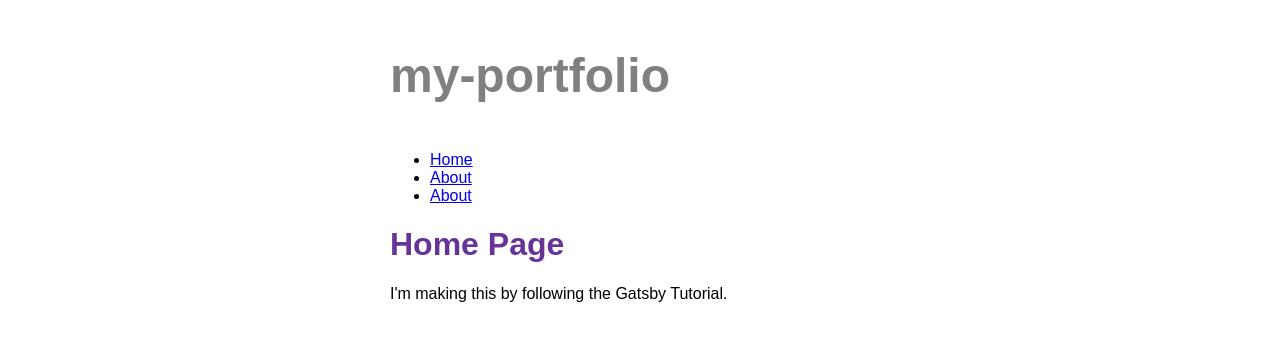
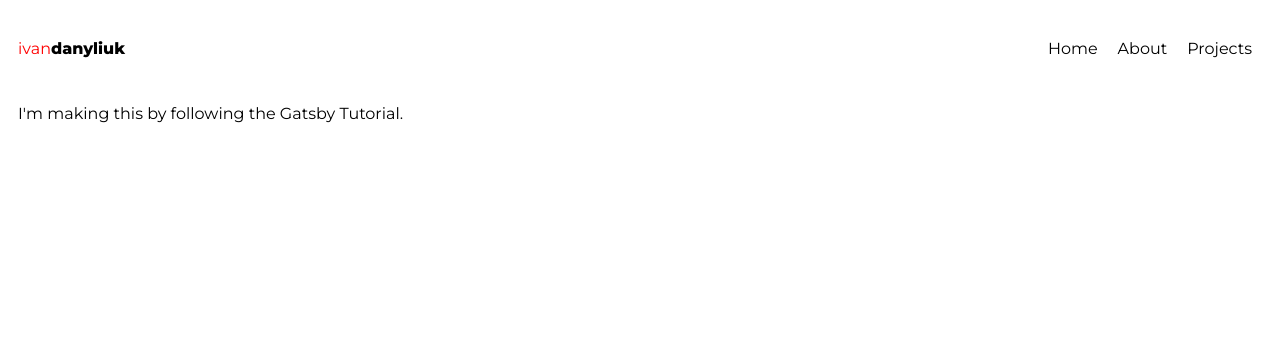
Before and after one commit to IvanDanyliuk/portfolio-gatsbyjs, a Gatsby site: page / in a window 1280 px wide. Built offline with nearby package versions, Linux system fonts and the light colour scheme; Gatsby itself is replaced by a stand-in of ours.

Commit message:
added navigation panel

```diff
--- a/gatsby-config.js
+++ b/gatsby-config.js
@@ -30,7 +30,7 @@ module.exports = {
       resolve: "gatsby-source-filesystem",
       options: {
         name: `projects`,
-        path: `${__dirname}/projects`,
+        path: `${__dirname}/src/projects`,
       }
     }
   ],
--- a/package.json
+++ b/package.json
@@ -15,6 +15,7 @@
     "clean": "gatsby clean"
   },
   "dependencies": {
+    "@fontsource/montserrat": "^4.4.5",
     "@mdx-js/mdx": "^1.6.22",
     "@mdx-js/react": "^1.6.22",
     "babel-plugin-styled-components": "^1.13.1",
--- a/src/components/Layout.js
+++ b/src/components/Layout.js
@@ -1,50 +1,37 @@
-import * as React from 'react'
-import { Link, useStaticQuery, graphql } from 'gatsby'
-import {
-  container,
-  heading,
-  navLinks,
-  navLinkItem,
-  navLinkText,
-  siteTitle
-} from './layout.module.css'
+import * as React from 'react';
+import styled from 'styled-components';
+import Navbar from './Navbar/Navbar';
+import '@fontsource/montserrat'
 
-const Layout = ({ pageTitle, children }) => {
-  const data = useStaticQuery(graphql`
-    query {
-      site {
-        siteMetadata {
-          title
-        }
-      }
-    }
-  `);
+
+const Layout = ({ children }) => {
   return (
-    <main className={container}>
-      <title>{pageTitle}  | {data.site.siteMetadata.title}</title>
-      <p className={siteTitle}>{data.site.siteMetadata.title}</p>
-      <nav>
-        <ul className={navLinks}>
-          <li className={navLinkItem}>
-            <Link to="/" className={navLinkText}>
-              Home
-            </Link>
-          </li>
-          <li className={navLinkItem}>
-            <Link to="/about" className={navLinkText}>
-              About
-            </Link>
-          </li>
-          <li className={navLinkItem}>
-            <Link to="/projects" className={navLinkText}>
-              About
-            </Link>
-          </li>
-        </ul>
-      </nav>
-      <h1 className={heading}>{pageTitle}</h1>
-      {children}
-    </main>
+    <>
+      <Header>
+        <Navbar />
+      </Header>
+      <MainContent>
+        {children}
+      </MainContent>
+    </>
   )
-}
-export default Layout
+};
+
+export default Layout;
+
+
+const Header = styled.header`
+  position: relative;
+  padding: 0 10px;
+  width: 100%;
+  font-family: 'Montserrat';
+  box-sizing: border-box;
+  overflow: hidden;
+`;
+const MainContent = styled.main`
+  position: relative;
+  padding: 0 10px;
+  width: 100%;
+  font-family: 'Montserrat';
+  box-sizing: border-box;
+`;
--- /dev/null
+++ b/src/components/Navbar/Logo.js
@@ -0,0 +1,23 @@
+import React from 'react';
+import styled from 'styled-components';
+import '@fontsource/montserrat/800.css';
+
+
+const Logo = () => {
+    return (
+        <LogoBody>ivan<span>danyliuk</span></LogoBody>
+    );
+};
+
+
+const LogoBody = styled.div`
+    font-family: 'Montserrat';
+    color: red;
+    span {
+        font-weight: 800;
+        color: rgb(0, 0, 0);
+    }
+`;
+
+
+export default Logo;
--- /dev/null
+++ b/src/components/Navbar/Navbar.js
@@ -0,0 +1,111 @@
+import React, { useState } from 'react';
+import styled from 'styled-components';
+import Logo from './Logo';
+import NavbarLinks from './NavbarLinks';
+
+
+const Navbar = () => {
+    const [isOpen, setIsOpen] = useState(false);
+
+    return (
+        <NavbarBody>
+            <Logo />
+            <NavToggler
+                isOpen={isOpen}
+                onClick={() => setIsOpen(!isOpen)}
+            >
+                {isOpen ? <MenuBtn open /> : <MenuBtn />}
+            </NavToggler>
+            {
+                isOpen ?
+                    (<Menu>
+                        <NavbarLinks />
+                    </Menu>) :
+                    (<Menu open>
+                        <NavbarLinks />
+                    </Menu>)
+            }
+        </NavbarBody>
+    )
+};
+
+
+const NavbarBody = styled.nav`
+    position: relative;
+    width: 100%;
+    height: 10vh;
+    display: flex;
+    justify-content: space-between;
+    align-items: center;
+    background: rgb(255, 255, 255);
+    z-index: 5;
+
+    @media (max-width: 768px) {
+        position: sticky;
+        top: 0;
+        left: 0;
+        bottom: 0;
+        right: 0;
+    }
+`;
+
+const NavToggler = styled.div`
+    cursor: pointer;
+    display: none;
+    height: 100%;
+
+    @media (max-width: 768px) {
+        display: flex;
+    }
+`;
+
+const MenuBtn = styled.div`
+    position: relative;
+    width: 30px;
+    height: 3px;
+    align-self: center;
+    background: red;
+    transition: all .3s linear;
+    transform: ${props => (props.open ? 'rotate(-45deg)' : 'inherit')};
+
+    ::before,
+    ::after {
+        content: '';
+        position: absolute;
+        width: 30px;
+        height: 3px;
+        background: rgb(0, 0, 0);
+        transition: all .3s linear;
+    }
+    ::before {
+        transform: ${props => (props.open ? 'rotate(-90deg) translate(-10px, 0px)' : 'rotate(0deg)')};
+        top: -10px;
+    }
+    ::after {
+        opacity: ${props => (props.open ? '0' : '1')};
+        transform: ${props => (props.open ? 'rotate(90deg)' : 'rotate(0deg)')};
+        top: 10px
+    }
+`;
+
+const Menu = styled.ul`
+    display: flex;
+    height: 100%;
+    justify-content: flex-end;
+    align-items: center;
+    box-sizing: border-box;
+
+    @media (max-width: 768px) {
+        flex-direction: column;
+        position: fixed;
+        width: 100%;
+        justify-content: center;
+        background: rgb(255, 255, 255);
+        transition: all .3s ease-in;
+        top: 10vh;
+        left: ${props => (props.open ? '-100%' : '0')};
+    }
+`;
+
+
+export default Navbar;
--- /dev/null
+++ b/src/components/Navbar/NavbarLinks.js
@@ -0,0 +1,37 @@
+import React from 'react';
+import { Link } from 'gatsby';
+import styled from 'styled-components';
+
+
+const NavbarLinks = () => {
+    return (
+        <>
+            <NavLink><Link to="/">Home</Link></NavLink>
+            <NavLink><Link to="/about">About</Link></NavLink>
+            <NavLink><Link to="/projects">Projects</Link></NavLink>
+        </>
+    );
+};
+
+
+const NavLink = styled.li`
+    padding: 20px 10px;
+    font-size: 16px;
+    list-style: none;
+    a {
+        text-decoration: none;
+        color: rgb(0, 0, 0);
+    }
+    &:hover {
+        a {
+            color: red;
+        }
+    }
+
+    @media (max-width: 768px) {
+        font-size: 26px;
+    }
+`;
+
+
+export default NavbarLinks;
--- a/src/components/layout.module.css
+++ /dev/null
@@ -1,29 +0,0 @@
-.container {
-    margin: auto;
-    max-width: 500px;
-    font-family: sans-serif;
-}
-
-.heading {
-    color: rebeccapurple;
-}
-
-.nav-links {
-    display: flex;
-    list-style: none;
-    padding-left: 0;
-}
-
-.nav-link-item {
-    padding-right: 2rem;
-}
-
-.nav-link-text {
-    color: black;
-}
-
-.siteTitle {
-    font-size: 3rem;
-    color: gray;
-    font-weight: 700;
-  }
```
Also changed, not shown: src/pages/index.js (+12 -9 lines), src/projects/prj1.mdx (added), src/projects/prj2.mdx (added), src/projects/prj3.mdx (added), 1 other file.
